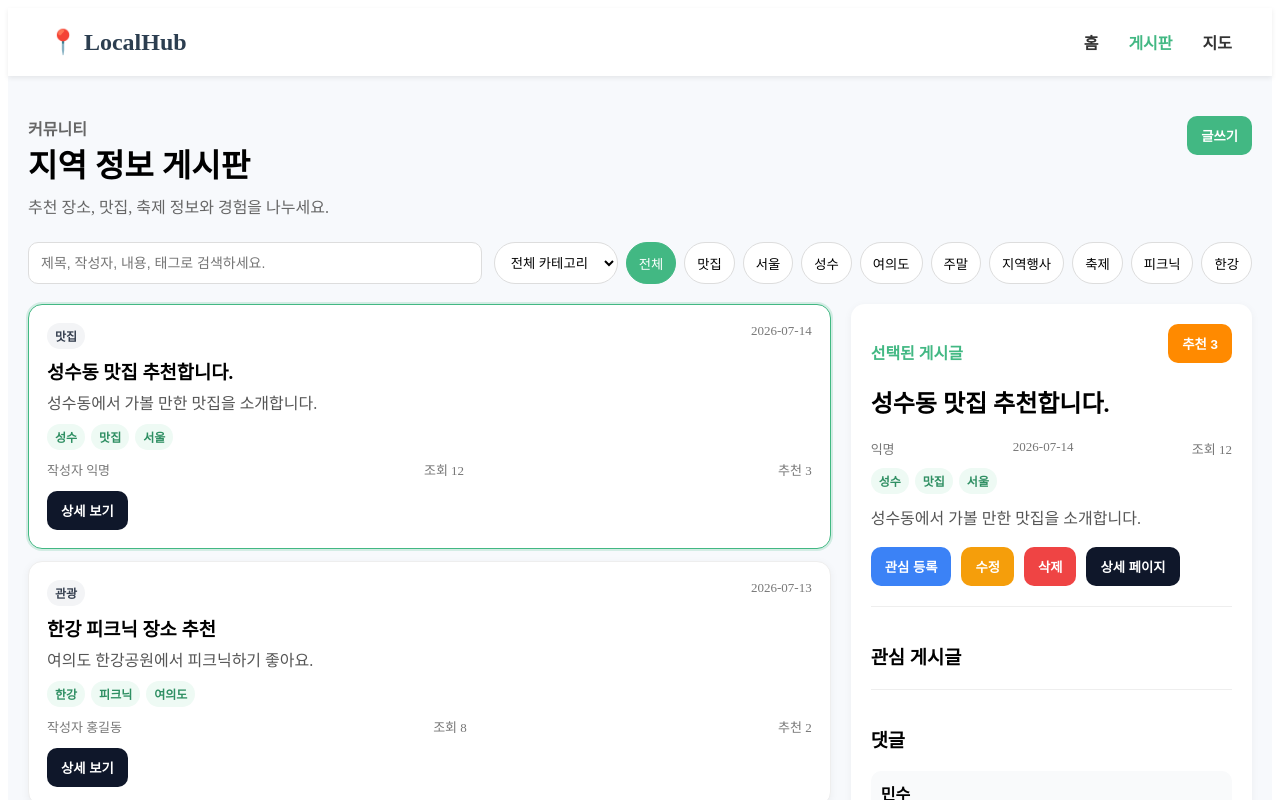
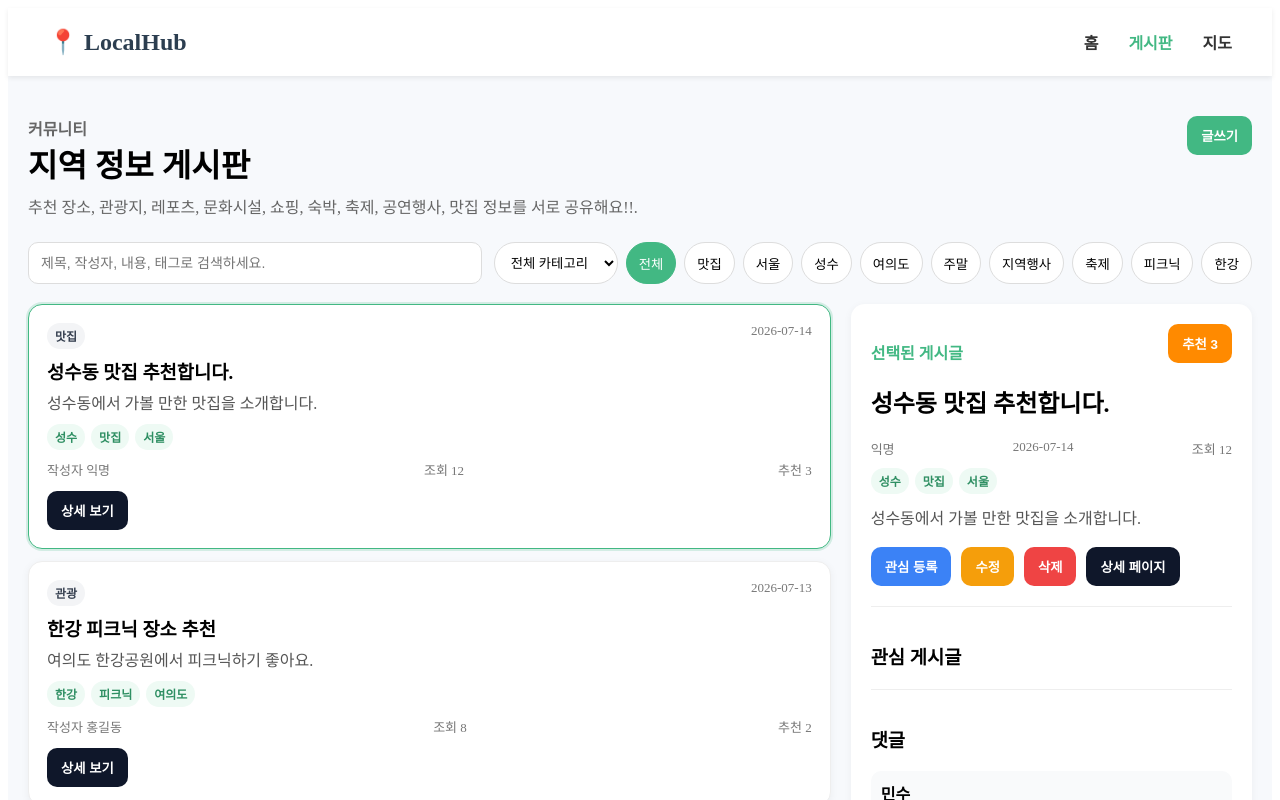
Before and after one commit to ch07su/localHub, a Vue app in the folder localhub/: page /community in a window 1280 px wide. Shown: the top 800 px of the page. Built offline with nearby package versions, Linux system fonts and the light colour scheme.

Commit message:
게시판 조금 수정(맛집 비중 줄임)

```diff
--- a/localhub/src/pages/Board.vue
+++ b/localhub/src/pages/Board.vue
@@ -7,7 +7,7 @@
         <div>
           <p class="eyebrow">커뮤니티</p>
           <h1>지역 정보 게시판</h1>
-          <p>추천 장소, 맛집, 축제 정보와 경험을 나누세요.</p>
+          <p>추천 장소, 관광지, 레포츠, 문화시설, 쇼핑, 숙박, 축제, 공연행사, 맛집 정보를 서로 공유해요!!.</p>
         </div>
 
         <button class="write-btn" @click="startCreate">
```
